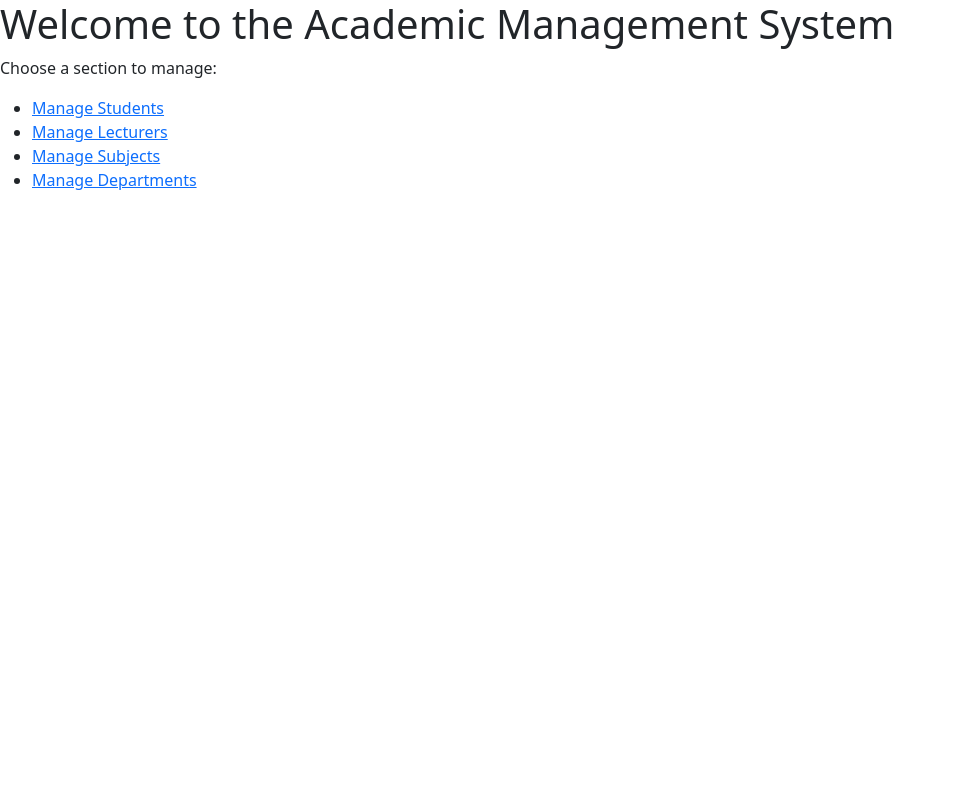
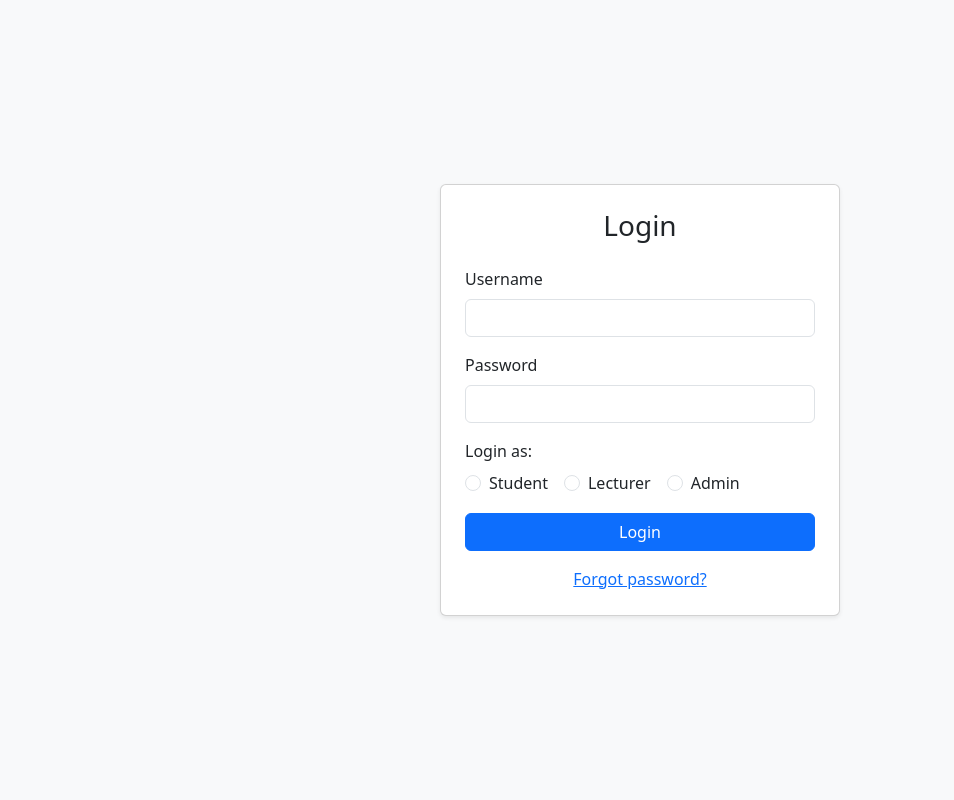
Before and after one commit to cannyTeejay/eduTrack2, a Django app: page / in a window 1280 px wide. Shown: the whole page, without its empty margins (0-954 px from the left). Run offline with Django 5.2, Linux system fonts and the light colour scheme.

Commit message:
Updated home.py

```diff
--- a/webapp/templates/home.html
+++ b/webapp/templates/home.html
@@ -1,24 +1,55 @@
 <!DOCTYPE html>
 <html lang="en">
 <head>
-    <meta charset="UTF-8">
-    <title>Academic Management System - Home</title>
-    <link href="https://cdn.jsdelivr.net/npm/bootstrap@5.3.5/dist/css/bootstrap.min.css"
-    rel="stylesheet" integrity="sha384-SgOJa3DmI69IUzQ2PVdRZhwQ+dy64/BUtbMJw1MZ8t5HZApcHrRKUc4W0kG879m7" crossorigin="anonymous">
+  <meta charset="UTF-8">
+  <title>Login Form</title>
+  <!-- Bootstrap 5 CDN -->
+  <link href="https://cdn.jsdelivr.net/npm/bootstrap@5.3.0/dist/css/bootstrap.min.css" rel="stylesheet">
 </head>
-<body>
-    <h1>Welcome to the Academic Management System</h1>
+<body class="bg-light d-flex justify-content-center align-items-center vh-100">
 
-    <p>Choose a section to manage:</p>
-    <ul>
-        <li><a href="{% url 'student_list' %}">Manage Students</a></li>
-        <li><a href="{% url 'lecturer_list' %}">Manage Lecturers</a></li>
-        <li><a href="{% url 'subject_list' %}">Manage Subjects</a></li>
-        <li><a href="{% url 'department_list' %}">Manage Departments</a></li>
-        <!--<li><a href="{% url 'attendance_list' %}">Manage Attendance</a></li>-->
-    </ul>
-    <script>
+  <div class="card shadow-sm p-4" style="width: 100%; max-width: 400px;">
+    <h3 class="text-center mb-4">Login</h3>
+    <form action="/login" method="post">
+      <div class="mb-3">
+        <label for="username" class="form-label">Username</label>
+        <input type="text" class="form-control" id="username" name="username" required>
+      </div>
 
-    </script>
+      <div class="mb-3">
+        <label for="password" class="form-label">Password</label>
+        <input type="password" class="form-control" id="password" name="password" required>
+      </div>
+
+      <div class="mb-3">
+        <label class="form-label d-block">Login as:</label>
+        <div class="d-flex gap-3">
+          <div class="form-check">
+            <input class="form-check-input" type="radio" name="role" id="student" value="student" required>
+            <label class="form-check-label" for="student">Student</label>
+          </div>
+          <div class="form-check">
+            <input class="form-check-input" type="radio" name="role" id="lecturer" value="lecturer">
+            <label class="form-check-label" for="lecturer">Lecturer</label>
+          </div>
+          <div class="form-check">
+            <input class="form-check-input" type="radio" name="role" id="admin" value="admin">
+            <label class="form-check-label" for="admin">Admin</label>
+          </div>
+        </div>
+      </div>
+
+      <div class="d-grid">
+        <button type="submit" class="btn btn-primary">Login</button>
+      </div>
+    </form>
+
+    <p class="text-center mt-3 mb-0">
+      <a href="#">Forgot password?</a>
+    </p>
+  </div>
+
+  <!-- Bootstrap JS -->
+  <script src="https://cdn.jsdelivr.net/npm/bootstrap@5.3.0/dist/js/bootstrap.bundle.min.js"></script>
 </body>
 </html>
--- a/webapp/views.py
+++ b/webapp/views.py
@@ -286,6 +286,7 @@ def get_student_attendance(request):
 
     return render(request, 'attendance/student_attendance_form.html')
 
+@login_required
 #Lecturer Subjects VIEWS
 def get_lecturer_subjects(request):
     if request.method == 'POST':
```
